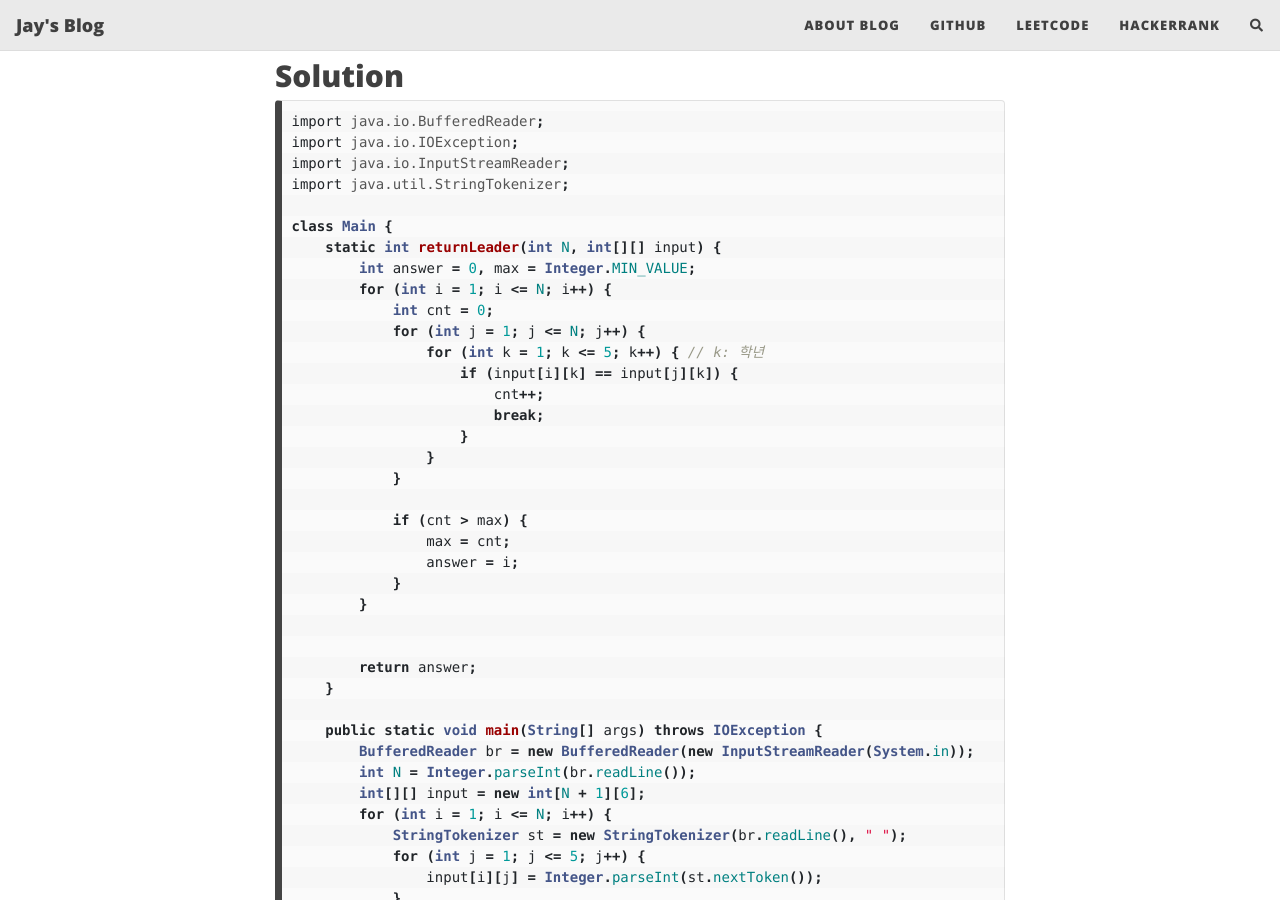
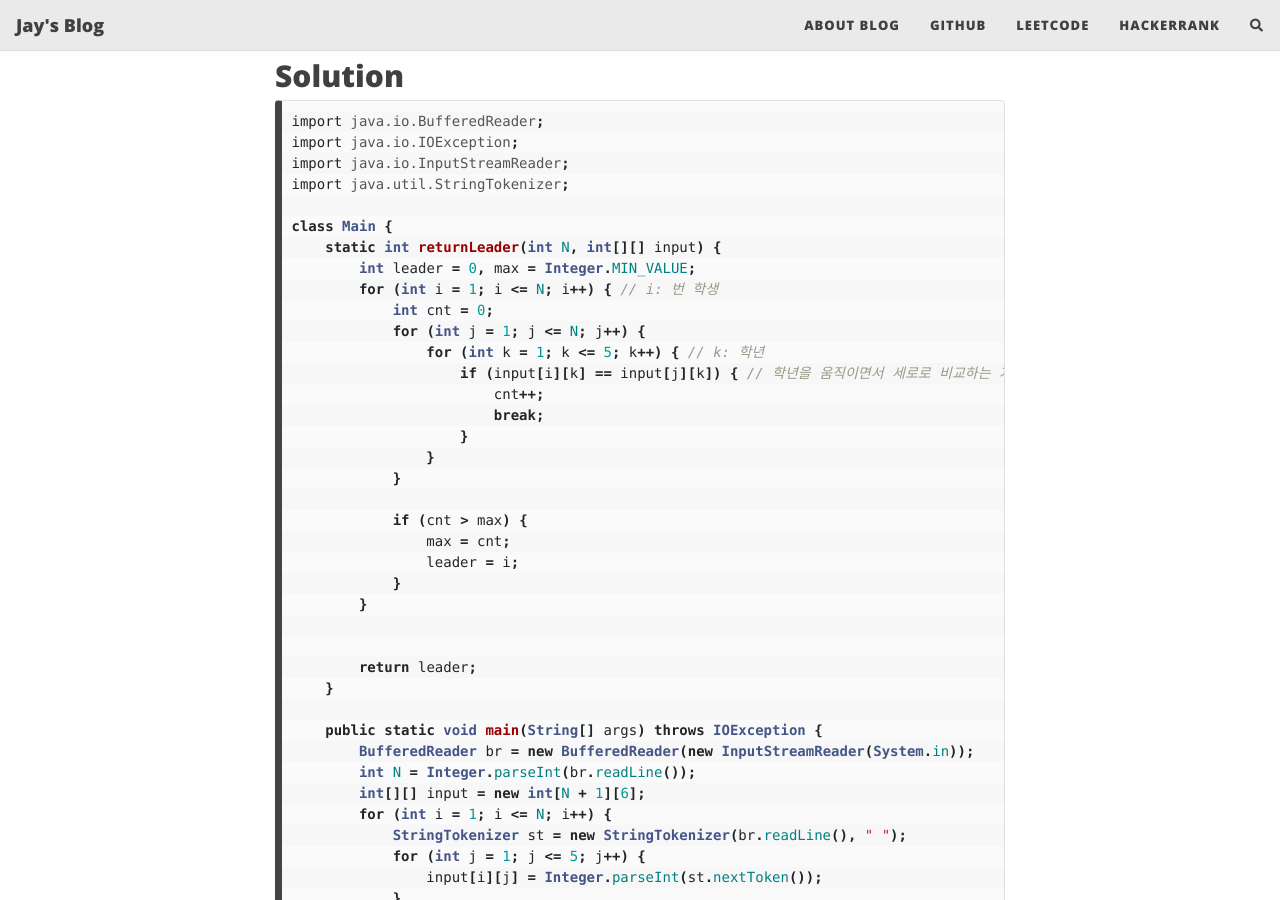
Before and after one commit to devbattery/won4885.github.io-previous, a Jekyll site: the page built from _posts/2022-07-28-inflearn-11.md, in a window 1280 px wide and 900 px high, scrolled down 375 px. Built offline with Jekyll 4.4.1, drawn with Linux system fonts in a browser that asks for light colours; nearby versions of some CDN libraries; comment, search, counter and statistics services are not loaded.

Commit message:
22-07-28 (inflearn) - 수정

```diff
--- a/_posts/2022-07-28-inflearn-11.md
+++ b/_posts/2022-07-28-inflearn-11.md
@@ -20,12 +20,12 @@ import java.util.StringTokenizer;
 
 class Main {
     static int returnLeader(int N, int[][] input) {
-        int answer = 0, max = Integer.MIN_VALUE;
-        for (int i = 1; i <= N; i++) {
+        int leader = 0, max = Integer.MIN_VALUE;
+        for (int i = 1; i <= N; i++) { // i: 번 학생
             int cnt = 0;
             for (int j = 1; j <= N; j++) {
                 for (int k = 1; k <= 5; k++) { // k: 학년
-                    if (input[i][k] == input[j][k]) {
+                    if (input[i][k] == input[j][k]) { // 학년을 움직이면서 세로로 비교하는 거
                         cnt++;
                         break;
                     }
@@ -34,12 +34,12 @@ class Main {
 
             if (cnt > max) {
                 max = cnt;
-                answer = i;
+                leader = i;
             }
         }
 
 
-        return answer;
+        return leader;
     }
 
     public static void main(String[] args) throws IOException {
```
